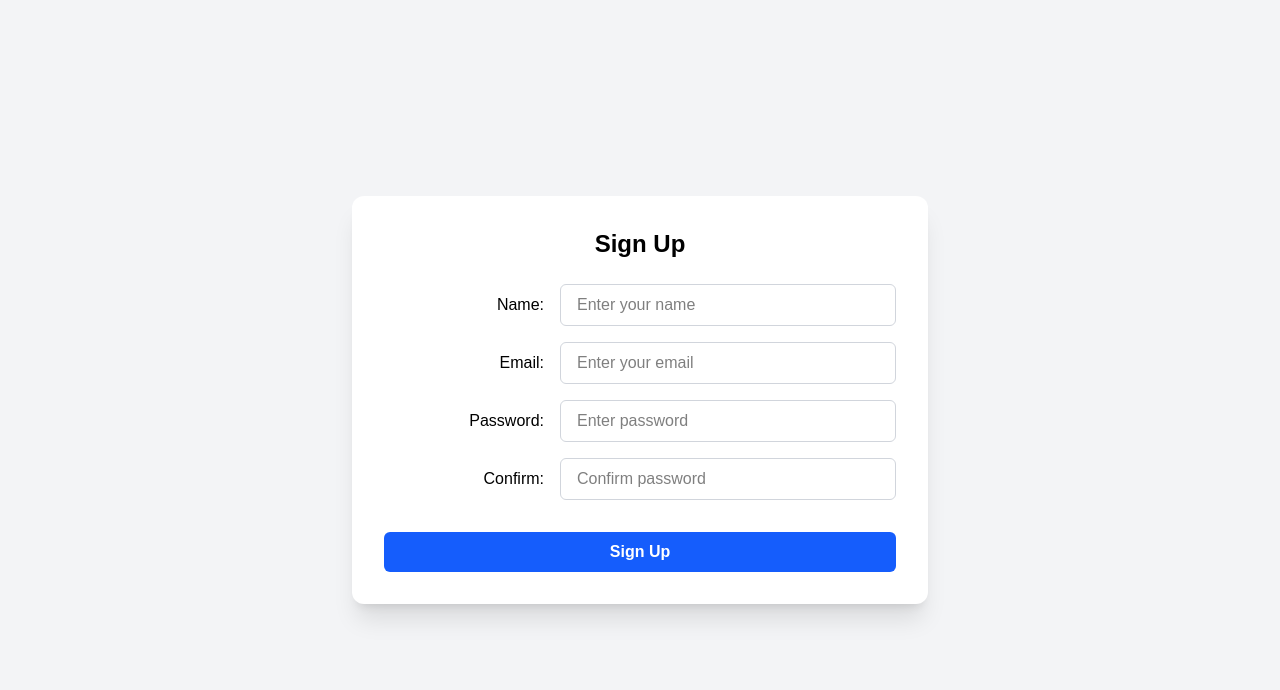
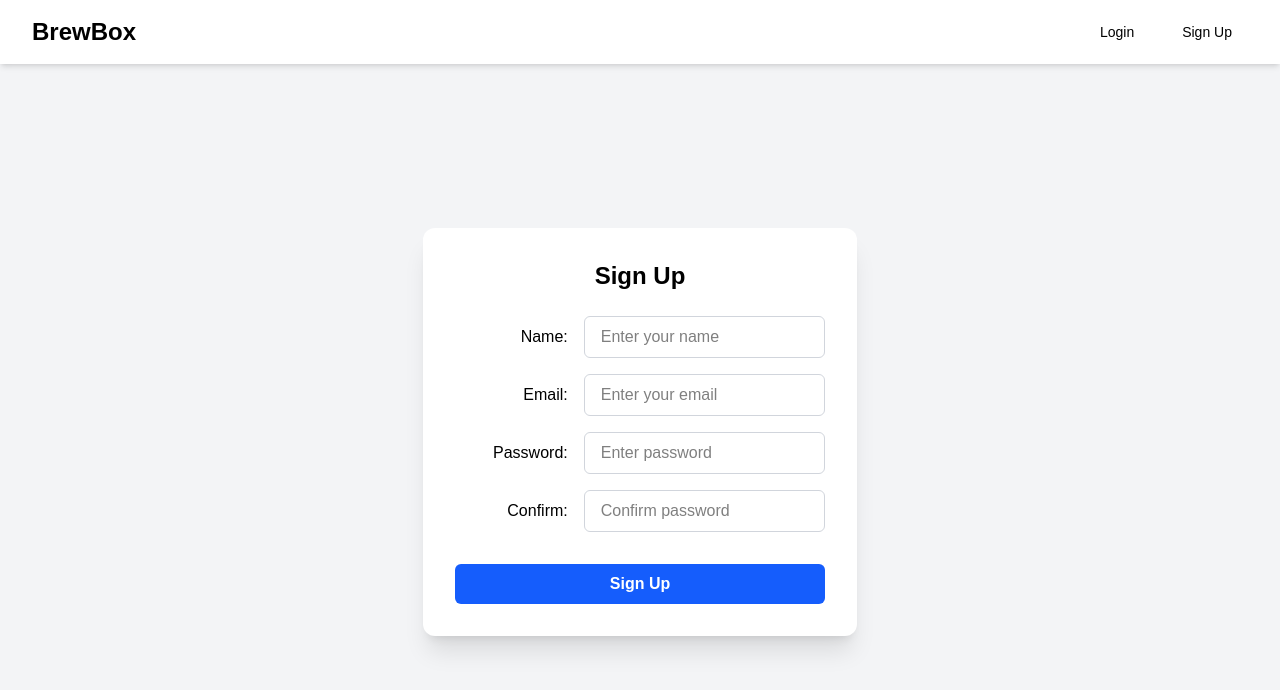
Before and after one commit to Avneet26/Brew-Box-Project, a Next.js app: page /signup in a window 1280 px wide. Shown: the top 690 px of the page. Built offline with nearby package versions, Linux system fonts and the light colour scheme.

Commit message:
different header component

```diff
--- a/src/app/api/coffee/[coffee]/route.ts
+++ b/src/app/api/coffee/[coffee]/route.ts
@@ -3,7 +3,7 @@ import dbConnect from '@/lib/dbConnect';
 import Coffee from '@/models/Coffee';
 
 type CoffeeIdParam = {
-    params: Promise<{ userid: string }>
+    params: Promise<{ coffee: string }>
 }
 
 export async function GET(request: Request, { params }: CoffeeIdParam) {
--- a/src/app/page.tsx
+++ b/src/app/page.tsx
@@ -1,6 +1,7 @@
 "use client";
 import Head from "next/head";
-import Link from "next/link";
+// import Link from "next/link";
+import Header from "@/component/Header"
 
 export default function Home() {
   return (
@@ -10,39 +11,7 @@ export default function Home() {
       </Head>
 
       <main className="min-h-screen bg-white text-gray-800 font-sans">
-        {/* Header */}
-        <header className="w-full shadow-md py-4 px-8 bg-white">
-          <div className="max-w-7xl mx-auto flex items-center justify-between">
-            {/* Left: Logo */}
-            <div className="flex-1">
-              <div className="text-2xl font-bold text-brown-800">BrewBox</div>
-            </div>
-
-            {/* Center: Navigation */}
-            <nav className="flex-1 flex justify-center space-x-6 text-md font-medium">
-              <Link href="/">Home</Link>
-              <Link href="/menu">Menu</Link>
-              <Link href="/about">About</Link>
-              <Link href="/contact">Contact</Link>
-            </nav>
-
-            {/* Right: Auth Buttons */}
-            <div className="flex-1 flex justify-end space-x-4">
-              <Link
-                href="/login"
-                className="bg-brown-700 text-black px-4 py-1 rounded hover:bg-brown-800 text-sm"
-              >
-                Login
-              </Link>
-              <Link
-                href="/signup"
-                className="bg-brown-700 text-black px-4 py-1 rounded hover:bg-brown-800 text-sm"
-              >
-                Sign Up
-              </Link>
-            </div>
-          </div>
-        </header>
+        <Header showLinks={true} />
 
         {/* Hero Section */}
         <section className="text-center mt-24 px-4">
--- a/src/app/signup/page.tsx
+++ b/src/app/signup/page.tsx
@@ -1,6 +1,7 @@
 "use client";
 
 import { useState } from "react";
+import Header from "@/component/Header"
 
 export default function SignupPage() {
   const [formData, setFormData] = useState({
@@ -43,7 +44,9 @@ export default function SignupPage() {
   };
 
   return (
-    <div className="min-h-screen flex justify-center items-center bg-gray-100 text-black px-4">
+    <div className="min-h-screen flex flex-col justify-center items-center bg-gray-100 text-black">
+      <Header showLinks={false} />
+      <div className="flex-grow-1 flex justify-center items-center">
         <div className="w-full max-w-xl bg-white p-8 rounded-xl shadow-xl">
           <h2 className="text-2xl font-bold mb-6 text-center">Sign Up</h2>
 
@@ -119,5 +122,7 @@ export default function SignupPage() {
           </form>
         </div>
       </div>
+
+    </div>
   );
 }
--- /dev/null
+++ b/src/component/Header.tsx
@@ -0,0 +1,43 @@
+"use client";
+import Link from "next/link";
+
+export default function Header({ showLinks = true }) {
+  return (
+    <header className="w-full shadow-md py-4 px-8 bg-white">
+      <div className="max-w-7xl mx-auto flex items-center justify-between">
+        {/* Logo */}
+        <div className="flex-1">
+          <div className="text-2xl font-bold text-brown-800">BrewBox</div>
+        </div>
+
+        {/* Navigation Links (conditionally rendered) */}
+        {showLinks ? (
+          <nav className="flex-1 flex justify-center space-x-6 text-md font-medium">
+            <Link href="/">Home</Link>
+            <Link href="/menu">Menu</Link>
+            <Link href="/about">About</Link>
+            <Link href="/contact">Contact</Link>
+          </nav>
+        ) : (
+          <div className="flex-1" /> // keeps spacing consistent
+        )}
+
+        {/* Auth Buttons (optional: make these conditional too) */}
+        <div className="flex-1 flex justify-end space-x-4">
+          <Link
+            href="/login"
+            className="bg-brown-700 text-black px-4 py-1 rounded hover:bg-brown-800 text-sm"
+          >
+            Login
+          </Link>
+          <Link
+            href="/signup"
+            className="bg-brown-700 text-black px-4 py-1 rounded hover:bg-brown-800 text-sm"
+          >
+            Sign Up
+          </Link>
+        </div>
+      </div>
+    </header>
+  );
+}
```
Lines whose indentation alone changed are shown as unchanged.
